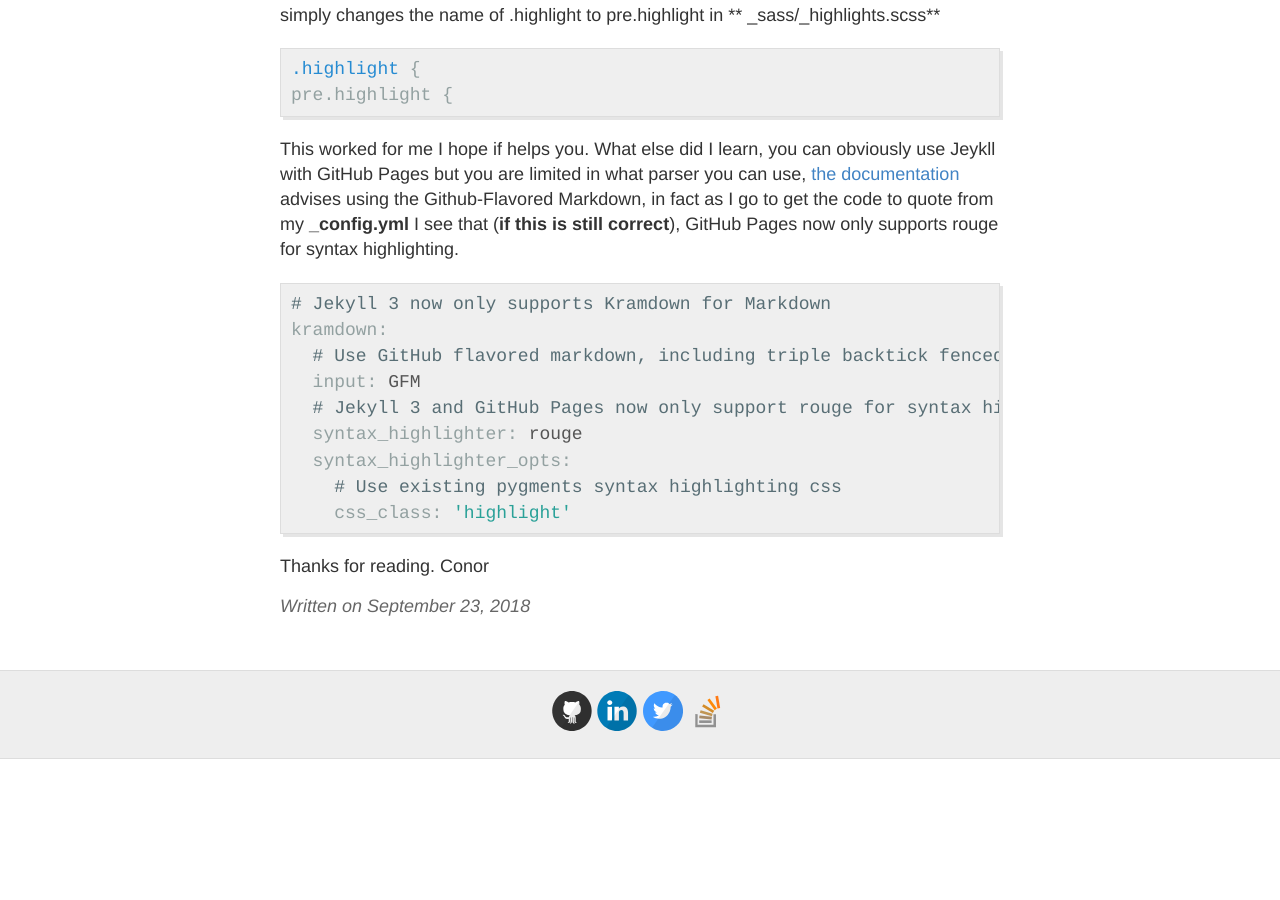
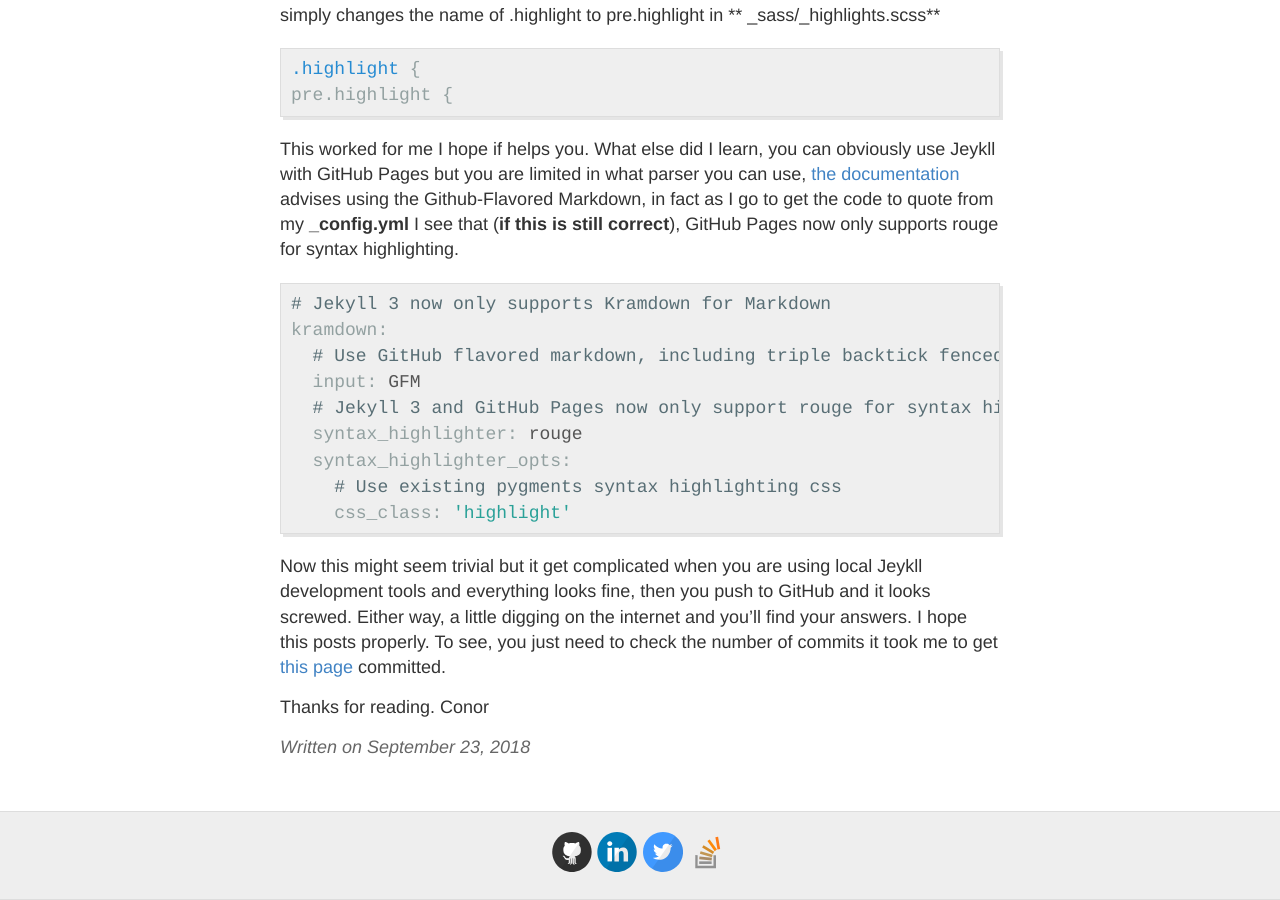
Before and after one commit to ctolan/ctolan.github.io, a Jekyll site: the page built from _posts/2018-09-24-Jeykll-Double-Boxed-CodeBlock.md, in a window 1280 px wide and 900 px high, scrolled down 965 px. Built offline with Jekyll 4.4.1, drawn with Linux system fonts in a browser that asks for light colours; comment, search, counter and statistics services are not loaded; before the commit the page ends 1724 px from its top, so only the background shows below that.

Commit message:
Finished post on jeykll quotes.

````diff
--- a/_posts/2018-09-24-Jeykll-Double-Boxed-CodeBlock.md
+++ b/_posts/2018-09-24-Jeykll-Double-Boxed-CodeBlock.md
@@ -39,7 +39,7 @@
     css_class: 'highlight'
 ```
 
-
+Now this might seem trivial but it get complicated when you are using local Jeykll development tools and everything looks fine, then you push to GitHub and it looks screwed. Either way, a little digging on the internet and you'll find your answers. I hope this posts properly. To see, you just need to check the number of commits it took me to get [this page](https://github.com/ctolan/ctolan.github.io/blob/master/_posts/2018-09-24-Jeykll-Double-Boxed-CodeBlock.md) committed.
 
 Thanks for reading.
 Conor
````
